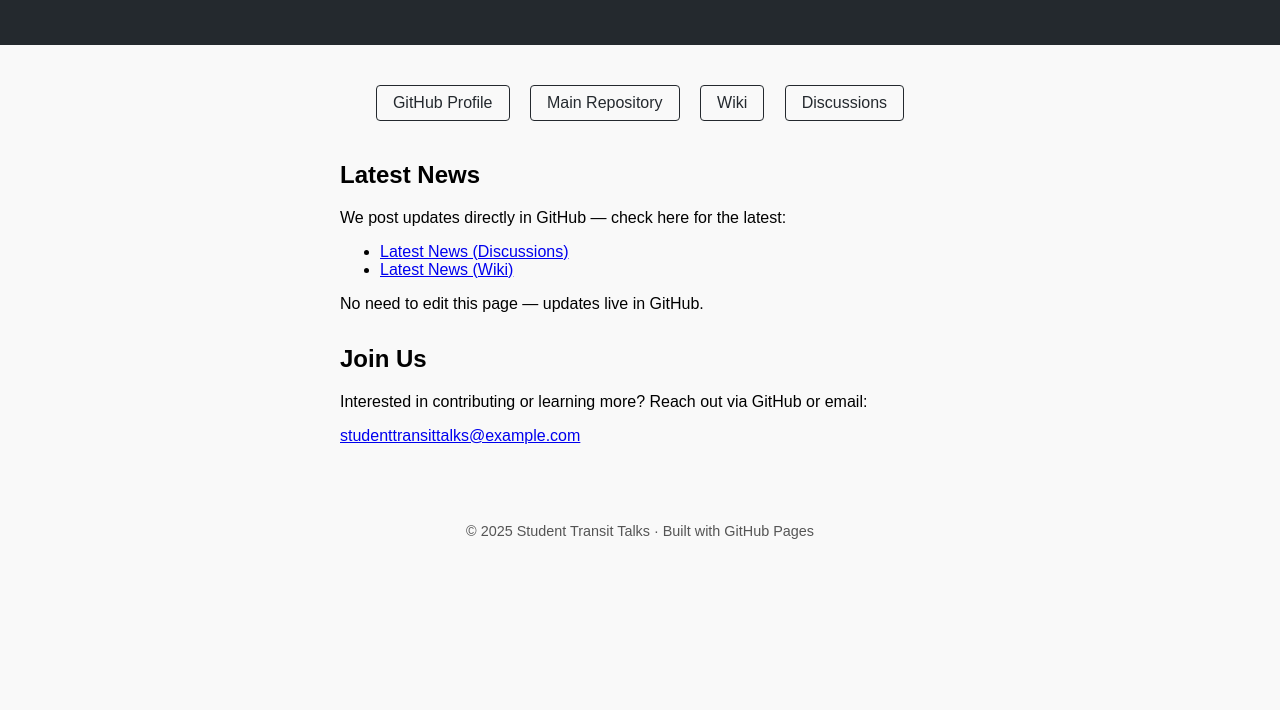
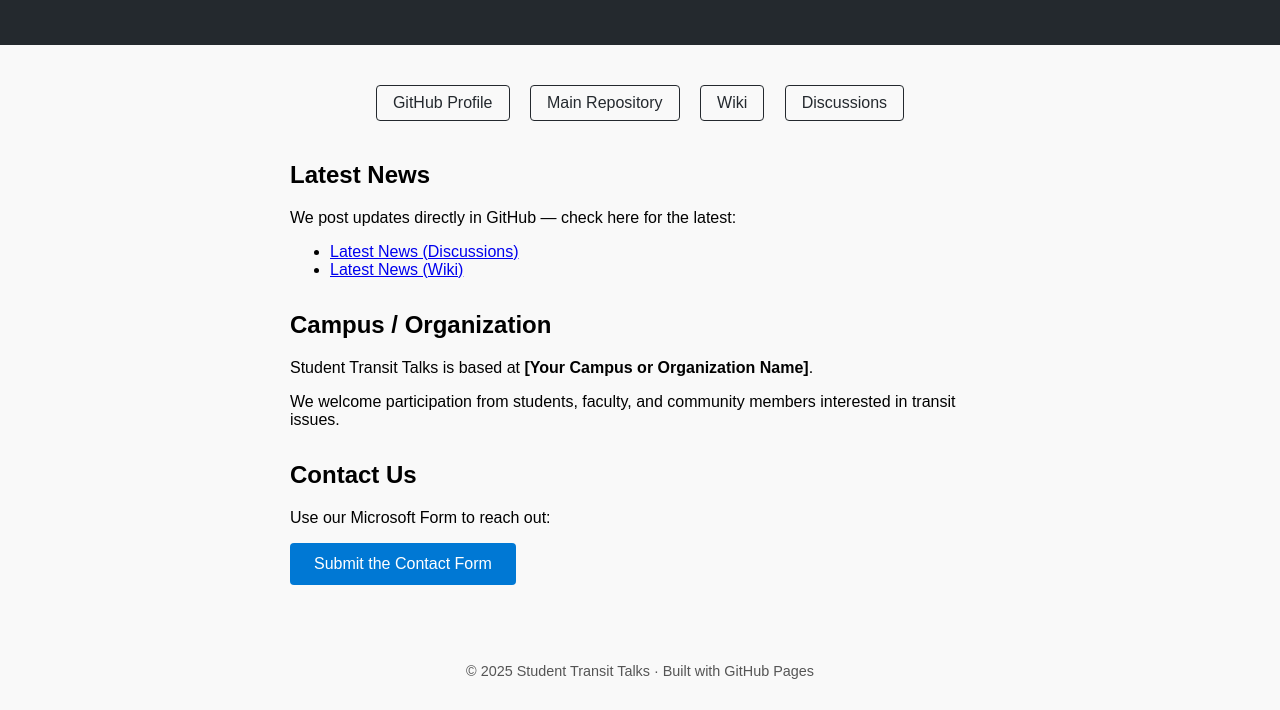
Before and after one commit to studenttransittalks/studenttransittalks, a plain HTML site: page index.html in a window 1280 px wide. Shown: the part 106-816 px from the top of the page. Drawn offline with Linux system fonts and the light colour scheme.

Commit message:
Add files via upload

```diff
--- a/index.html
+++ b/index.html
@@ -17,9 +17,7 @@
       color: white;
       padding: 2rem 1rem;
     }
-    h1 {
-      margin: 0;
-    }
+    h1 { margin: 0; }
     nav {
       margin: 2rem 0;
     }
@@ -39,7 +37,7 @@
     }
     section {
       margin: 2rem auto;
-      max-width: 600px;
+      max-width: 700px;
       padding: 0 1rem;
       text-align: left;
     }
@@ -48,6 +46,18 @@
       padding: 1rem;
       font-size: 0.9rem;
       color: #555;
+    }
+    .button-link {
+      display: inline-block;
+      padding: 0.75rem 1.5rem;
+      background: #0078d4;
+      color: white;
+      text-decoration: none;
+      border-radius: 4px;
+      transition: background 0.3s;
+    }
+    .button-link:hover {
+      background: #005a9e;
     }
   </style>
 </head>
@@ -71,13 +81,18 @@
       <li><a href="https://github.com/studenttransittalks/studenttransittalks/discussions/1">Latest News (Discussions)</a></li>
       <li><a href="https://github.com/studenttransittalks/studenttransittalks/wiki/Latest-News">Latest News (Wiki)</a></li>
     </ul>
-    <p>No need to edit this page — updates live in GitHub.</p>
   </section>
 
   <section>
-    <h2>Join Us</h2>
-    <p>Interested in contributing or learning more? Reach out via GitHub or email:</p>
-    <p><a href="mailto:studenttransittalks@example.com">studenttransittalks@example.com</a></p>
+    <h2>Campus / Organization</h2>
+    <p>Student Transit Talks is based at <strong>[Your Campus or Organization Name]</strong>.</p>
+    <p>We welcome participation from students, faculty, and community members interested in transit issues.</p>
+  </section>
+
+  <section>
+    <h2>Contact Us</h2>
+    <p>Use our Microsoft Form to reach out:</p>
+    <p><a class="button-link" href="https://forms.cloud.microsoft/r/aXVjNe3iT4" target="_blank">Submit the Contact Form</a></p>
   </section>
 
   <footer>
```
